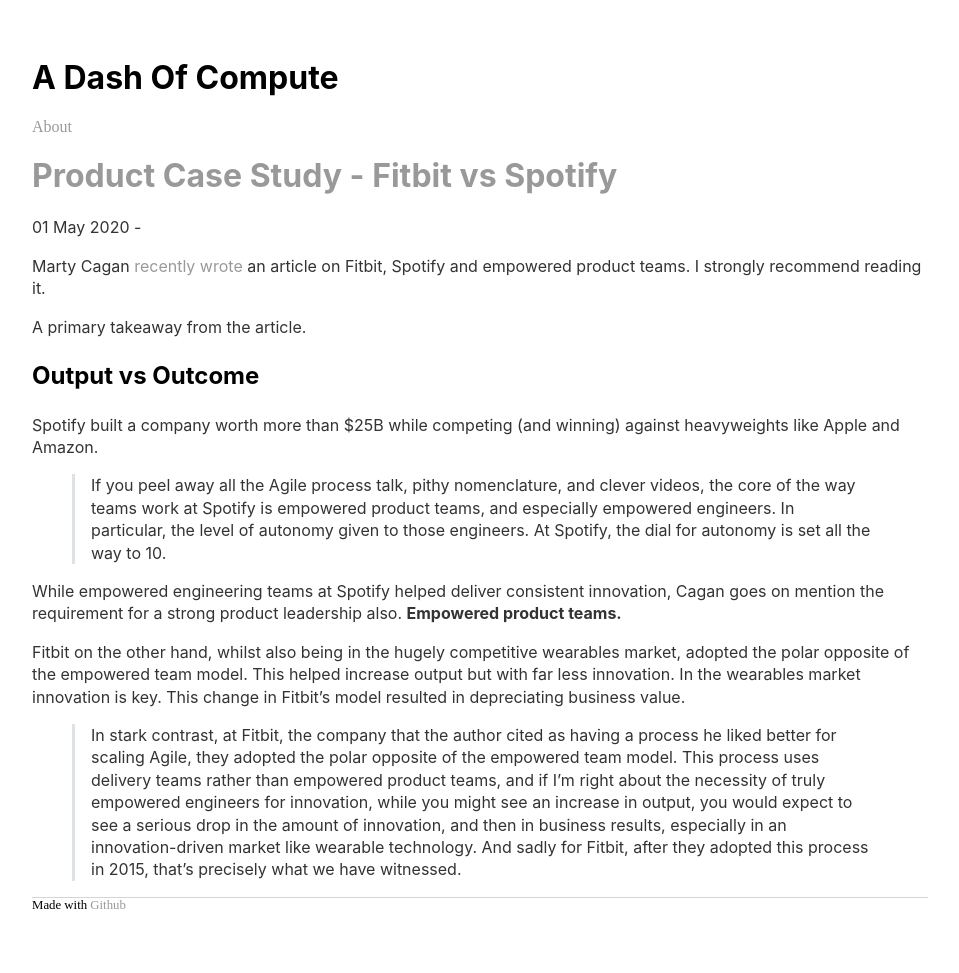
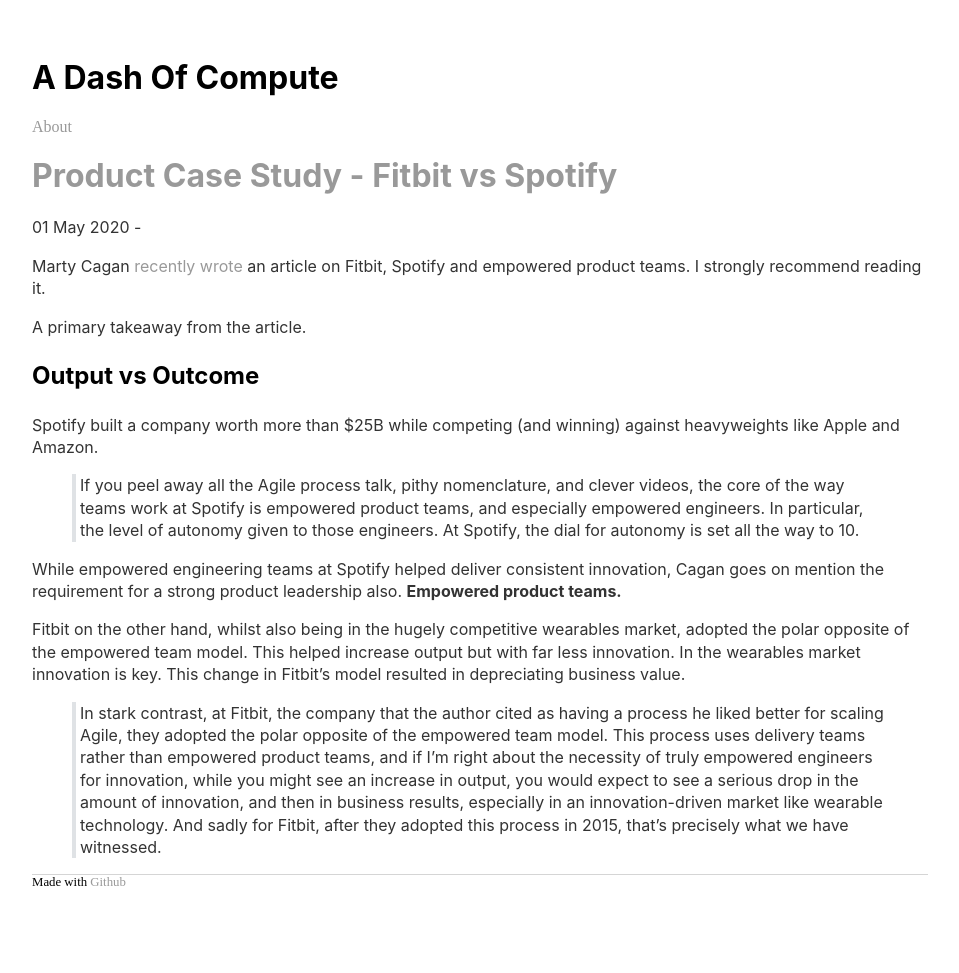
Before and after one commit to sautee/sautee.github.io, a Jekyll site: the page built from _posts/2020-05-05-fitbitspotify.md, in a window 1280 px wide. Shown: the whole page, without its empty margins (160-1119 px from the left). Built offline with Jekyll 4.4.1, drawn with Linux system fonts in a browser that asks for light colours; nearby versions of some CDN libraries; library files that are not in the unit come from our copies; after the commit the page ends 950 px from its top, so only the background shows below that.

Commit message:
Update site.css

```diff
--- a/css/site.css
+++ b/css/site.css
@@ -34,9 +34,9 @@
 }
 
 blockquote {
-  padding: 0 1em;
+  padding: 0 0.25em;
   color: #6a737d;
-  border-left: solid #dfe2e5;
+  border-left: 0.25em solid #dfe2e5;
 }
 
 ul.posts {
```
